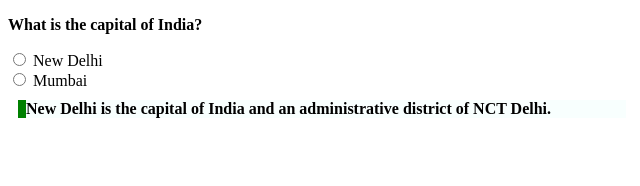
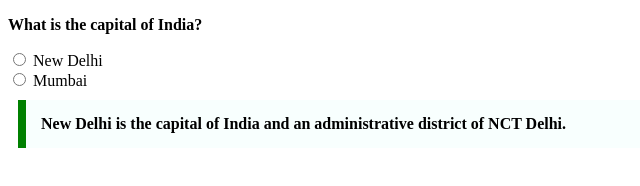
Before and after one commit to acciojob/trivia-tamannaaaaa, a website: page main.html in a window 1280 px wide. Shown: the whole page, without its empty margins (0-640 px from the left). Drawn offline with Linux system fonts and the light colour scheme.

Commit message:
created a submission

```diff
--- a/main.html
+++ b/main.html
@@ -1,33 +1,40 @@
 <!DOCTYPE html>
+<html lang="en">
+<head>
+    <meta charset="UTF-8">
+    <meta name="viewport" content="width=device-width, initial-scale=1.0">
+    <title>Quiz</title>
+    <style>
+        blockquote {
+            max-width: 600px;
+            margin: 10px;
+            padding: 15px;
+            border-left: 8px solid green;
+            background-color: #f8fffe;
+            font-weight: bold;
+        }
 
-<html>
-
-<head>
-	<link rel="stylesheet" href="styles.css">
+    </style>
 </head>
-
 <body>
-	<p><b>What is the capital of India?</b></p>
-	<div>
-		<input type="radio"
-			id="Delhi"
-			name="capital"
-			value="New Delhi">
-			<label for="New Delhi">New Delhi</label>
-	</div>
-	<div>
-		<input type="radio"
-			id="Mumbai"
-			name="capital"
-			value="Mumbai">
-		<label for="Mumbai">Mumbai</label>
-	</div>
-	<blockquote style="max-width:600px; margin:10px; padding:15 px; border-left:8px solid green; background-color:#f8fffe; font-weight:bold">
-		New Delhi is the capital of India and an administrative district of NCT Delhi.
-	</blockquote>
-    <script type="text/javascript" src="./script.js">
-</script>
-
+    <section>
+        <div class="question">
+            <p><strong>What is the capital of India?</strong></p>
+        </div>
+        <div class="options">
+            <label>
+                <input type="radio" name="capital" value="New Delhi">
+                New Delhi
+            </label>
+            <br>
+            <label>
+                <input type="radio" name="capital" value="Mumbai">
+                Mumbai
+            </label>
+        </div>
+        <blockquote>
+            New Delhi is the capital of India and an administrative district of NCT Delhi.
+        </blockquote>
+    </section>
 </body>
-
 </html>
```
